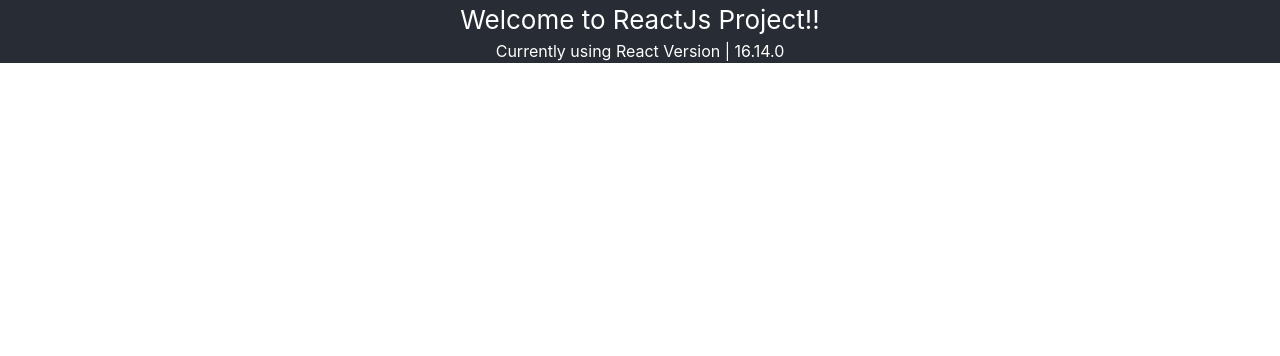
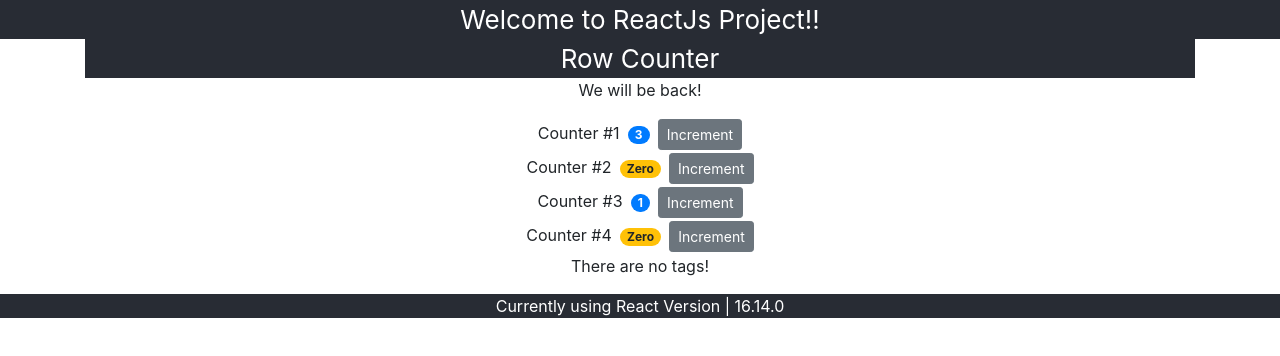
Before and after one commit to ashishgoyal2310/dj2-tutorial, a React (Create React App) app in the folder reactjs-tutorial/: page /rowcounter in a window 1280 px wide. Shown: the top 356 px of the page. Built offline with nearby package versions, Linux system fonts and the light colour scheme.

Commit message:
Multiple row increment parent-child

```diff
--- a/reactjs-tutorial/src/components/App.js
+++ b/reactjs-tutorial/src/components/App.js
@@ -1,18 +1,20 @@
-import React from 'react';
-import Main from './Main';
+import React from "react";
+import Main from "./Main";
+import RowCounters from "./RowCounter";
 
 function App() {
   return (
     <div className="App">
-      <header className="App-header">
-        Welcome to ReactJs Project!!
-      </header>
+      <header className="App-header">Welcome to ReactJs Project!!</header>
       <div className="container">
         <Main />
+        <RowCounters />
       </div>
-      <p className="bg-color-custom">Currently using React Version | {React.version}</p>
+      <p className="bg-color-custom">
+        Currently using React Version | {React.version}
+      </p>
     </div>
   );
 }
 
-export default App
+export default App;
--- /dev/null
+++ b/reactjs-tutorial/src/components/RowCounter.js
@@ -0,0 +1,89 @@
+import React, { Component } from "react";
+
+class RowCounter extends Component {
+  state = {
+    value: this.props.counter.value,
+  };
+
+  styles = {
+    // fontSize: 15,
+    // fontWeight: "bold",
+  };
+
+  handleIncrement = (data) => {
+    console.log("handleIncrement", data);
+    this.setState({ value: this.state.value + 1 });
+  };
+
+  render() {
+    return (
+      <div>
+        {this.props.children}
+        <span style={this.styles} className={this.getBadgeClasses()}>
+          {this.formatCount()}
+        </span>
+        <button
+          onClick={() => this.handleIncrement({ preCount: this.state.value })}
+          className="btn btn-secondary btn-sm"
+        >
+          Increment
+        </button>
+      </div>
+    );
+  }
+
+  formatCount() {
+    return this.state.value === 0 ? "Zero" : this.state.value;
+  }
+
+  getBadgeClasses() {
+    let badgeClasses = "badge badge-pill m-2 ";
+    badgeClasses += this.state.value === 0 ? "badge-warning" : "badge-primary";
+    return badgeClasses;
+  }
+}
+
+class RowCounters extends Component {
+  state = {
+    counters: [
+      { id: 1, value: 3 },
+      { id: 2, value: 0 },
+      { id: 3, value: 1 },
+      { id: 4, value: 0 },
+    ],
+    tags: [],
+  };
+
+  render() {
+    return (
+      <React.Fragment>
+        <div className="App">
+          <header className="App-header">Row Counter</header>
+          <p>We will be back!</p>
+          {this.state.counters.map((counter) => (
+            <RowCounter key={counter.id} counter={counter}>
+              Counter #{counter.id}
+            </RowCounter>
+          ))}
+          {this.renderTags()}
+        </div>
+      </React.Fragment>
+    );
+  }
+
+  renderTags() {
+    if (this.state.tags.length === 0) return <p>There are no tags!</p>;
+
+    return (
+      <ul className="list-group">
+        {this.state.tags.map((tag) => (
+          <li className="list-group-item list-group-item-primary" key={tag}>
+            {tag}
+          </li>
+        ))}
+      </ul>
+    );
+  }
+}
+
+export default RowCounters;
```
